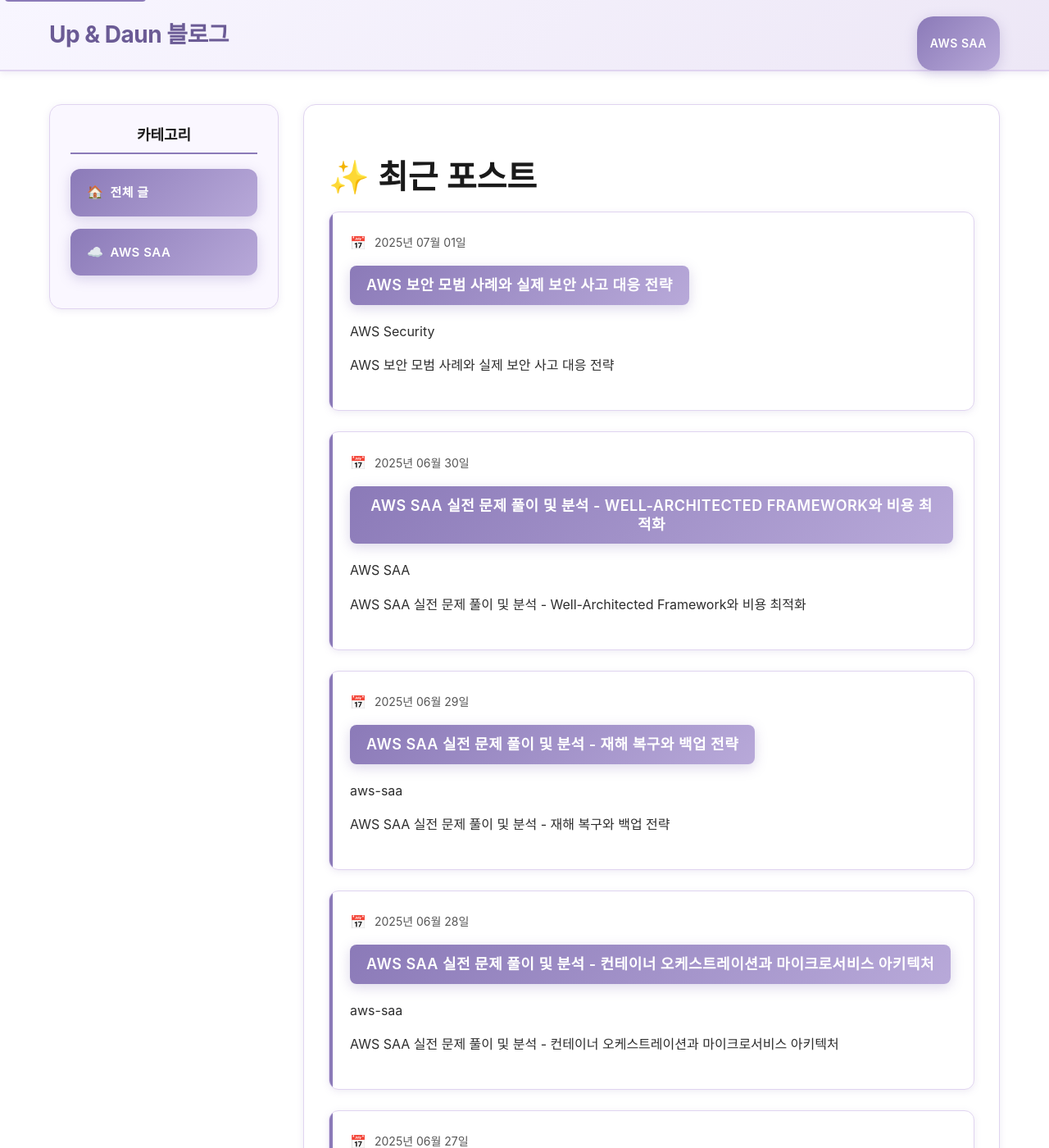
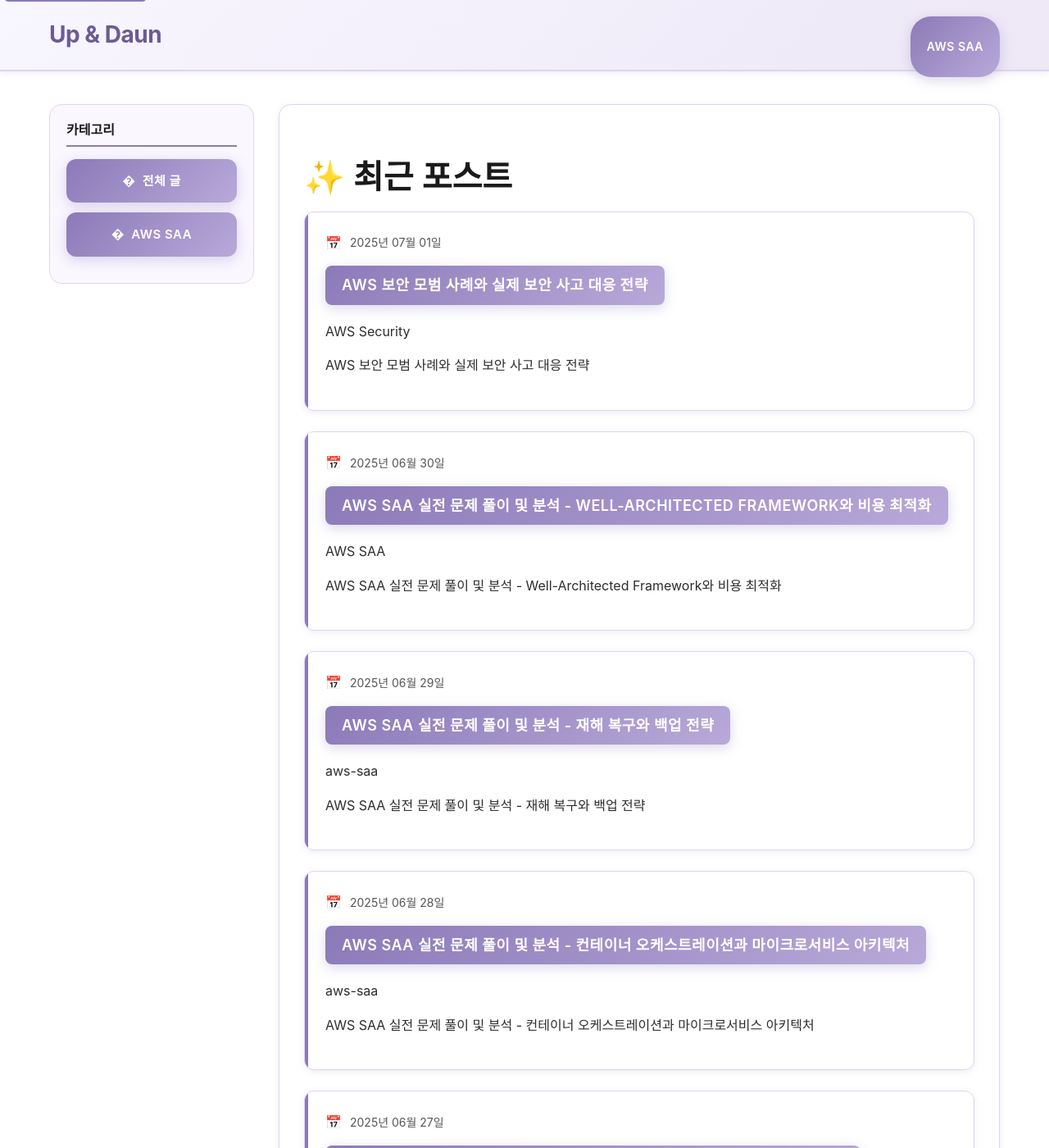
Before and after one commit to updaun/updaun.github.io, a Jekyll site: the page built from index.html, in a window 1280 px wide and 1400 px high. Shown: the whole window at 82% size. Built offline with Jekyll 4.4.1, drawn with Linux system fonts in a browser that asks for light colours; the list of posts is cut into pages by our own code.

Commit message:
feat: Update blog title and enhance styles for improved UI and responsiveness

```diff
--- a/_config.yml
+++ b/_config.yml
@@ -1,6 +1,6 @@
 theme: jekyll-theme-cayman
 show_downloads: false
-title: Up & Daun 블로그
+title: Up & Daun
 description: AWS Solution Architect Associate 자격증 공부 내용을 정리하는 블로그
 url: "https://updaun.github.io" # 실제 GitHub Pages URL로 변경하세요
 baseurl: "" # 리포지토리가 사용자 또는 조직 사이트인 경우 빈 문자열로 설정
--- a/assets/css/style.scss
+++ b/assets/css/style.scss
@@ -131,8 +131,8 @@
     margin-left: 25px;
     font-weight: 600;
     text-decoration: none;
-    padding: 8px 16px;
-    border-radius: 20px;
+    padding: 12px 20px;
+    border-radius: 25px;
     transition: all 0.3s ease;
     position: relative;
     background: linear-gradient(135deg, var(--primary-color), var(--primary-light));
@@ -157,7 +157,7 @@
 /* 메인 콘텐츠 레이아웃 */
 .content-wrapper {
     display: grid;
-    grid-template-columns: 280px 1fr;
+    grid-template-columns: 250px 1fr;
     gap: 30px;
     align-items: start;
 }
@@ -178,15 +178,14 @@
     border: 1px solid var(--border-color);
     position: sticky;
     top: 100px;
-    box-shadow: var(--card-shadow);
 }
 
 .sidebar-content {
-    padding: 25px;
+    padding: 20px;
 }
 
 .sidebar-section {
-    margin-bottom: 30px;
+    margin-bottom: 25px;
 }
 
 .sidebar-section:last-child {
@@ -194,14 +193,13 @@
 }
 
 .sidebar-section h3 {
-    font-size: 18px;
-    font-weight: 700;
+    font-size: 16px;
+    font-weight: 600;
     color: var(--heading-color);
-    margin-bottom: 18px;
+    margin-bottom: 15px;
     margin-top: 0;
-    padding-bottom: 10px;
+    padding-bottom: 8px;
     border-bottom: 2px solid var(--primary-color);
-    text-align: center;
 }
 
 .category-list, .recent-posts {
@@ -211,14 +209,12 @@
 }
 
 .category-list li {
-    margin-bottom: 15px;
+    margin-bottom: 12px;
 }
 
 .category-list a {
-    display: flex;
-    align-items: center;
-    justify-content: flex-start;
-    padding: 16px 20px;
+    display: block;
+    padding: 14px 18px;
     border-radius: 12px;
     font-size: 15px;
     font-weight: 600;
@@ -228,8 +224,7 @@
     border: none;
     text-decoration: none;
     box-shadow: 0 4px 15px rgba(139, 122, 184, 0.3);
-    text-align: left;
-    min-height: 50px;
+    text-align: center;
 }
 
 .category-list a:hover {
@@ -240,17 +235,9 @@
 }
 
 .category-list a::before {
-    content: "📁";
+    content: "�";
     margin-right: 8px;
     font-size: 16px;
-}
-
-.category-list a[href="/"]::before {
-    content: "🏠";
-}
-
-.category-list a[href*="aws-saa"]::before {
-    content: "☁️";
 }
 
 /* 포스트 리스트 스타일 */
@@ -490,22 +477,13 @@
     height: 15px;
 }
 
-/* 데스크톱에서는 trigger가 항상 표시 */
-.site-nav .trigger {
-    display: block;
-}
-
-.site-nav input {
-    display: none;
-}
-
 @media screen and (max-width: 1024px) {
     .wrapper {
         padding: 0 15px;
     }
 
     .content-wrapper {
-        grid-template-columns: 240px 1fr;
+        grid-template-columns: 200px 1fr;
         gap: 20px;
     }
 
@@ -514,26 +492,27 @@
     }
 
     .sidebar-content {
-        padding: 20px;
-    }
-
-    .sidebar-section h3 {
-        font-size: 16px;
-    }
-
-    .category-list a {
-        padding: 14px 16px;
-        font-size: 14px;
+        padding: 15px;
     }
 }
 
 @media screen and (max-width: 768px) {
     .site-header {
         padding: 15px 0;
+        position: relative;
+    }
+
+    .site-header .wrapper {
+        display: flex;
+        justify-content: space-between;
+        align-items: center;
+        flex-wrap: wrap;
     }
 
     .site-title {
         font-size: 22px;
+        flex: 1;
+        min-width: 0;
     }
 
     .content-wrapper {
@@ -545,13 +524,11 @@
         position: static;
         order: 2;
         margin-top: 20px;
-        border-radius: 12px;
     }
 
     .main-content {
         order: 1;
         padding: 20px;
-        border-radius: 12px;
     }
 
     .page-content {
@@ -563,36 +540,33 @@
     h3 { font-size: 1.25rem; }
 
     .site-nav {
-        position: absolute;
-        top: 9px;
-        left: 15px;
-        background-color: transparent;
-        border: none;
-        border-radius: 8px;
-        text-align: left;
-        box-shadow: none;
+        position: static;
+        float: none;
+        line-height: normal;
+        background-color: var(--background-color);
+        border: 1px solid var(--border-color);
+        border-radius: 5px;
+        text-align: right;
+        margin-left: 15px;
+        flex-shrink: 0;
     }
 
     .site-nav label[for="nav-trigger"] {
         display: block;
-        float: left;
+        float: right;
         width: 36px;
         height: 36px;
         z-index: 2;
         cursor: pointer;
-        background: var(--background-color);
-        border: 1px solid var(--border-color);
-        border-radius: 8px;
-        box-shadow: var(--card-shadow);
     }
 
     .site-nav .menu-icon {
         display: block;
-        float: left;
+        float: right;
         width: 36px;
         height: 26px;
         line-height: 0;
-        padding-top: 5px;
+        padding-top: 10px;
         text-align: center;
     }
 
@@ -600,53 +574,17 @@
         clear: both;
         margin-bottom: 5px;
         display: none;
-        background: white;
-        border-radius: 8px;
-        box-shadow: var(--card-shadow);
-        padding: 10px;
-        position: absolute;
-        top: 45px;
-        left: 0;
-        min-width: 200px;
-        z-index: 1000;
     }
 
-    .site-nav input:checked ~ .trigger {
+    .site-nav input ~ .trigger {
         display: block;
-    }
-
-    /* 체크박스가 체크되지 않았을 때 메뉴 숨기기 */
-    .site-nav input:not(:checked) ~ .trigger {
-        display: none !important;
+        padding-bottom: 5px;
     }
 
     .site-nav .page-link {
         display: block;
-        padding: 8px 12px;
-        margin: 5px;
-        font-size: 14px;
-        border-radius: 8px;
-    }
-
-    /* 사이드바가 모바일에서 더 컴팩트하게 */
-    .sidebar-content {
-        padding: 20px;
-    }
-
-    .category-list {
-        display: grid;
-        grid-template-columns: 1fr 1fr;
-        gap: 10px;
-    }
-
-    .category-list li {
-        margin-bottom: 0;
-    }
-
-    .category-list a {
-        padding: 12px 16px;
-        font-size: 14px;
-        text-align: center;
+        padding: 5px 10px;
+        margin-left: 20px;
     }
 }
 
@@ -670,28 +608,6 @@
 
     .site-title {
         font-size: 20px;
-    }
-
-    .category-list {
-        grid-template-columns: 1fr;
-        gap: 8px;
-    }
-
-    .category-list a {
-        padding: 14px 12px;
-        font-size: 13px;
-        min-height: 45px;
-    }
-
-    .sidebar-section h3 {
-        font-size: 16px;
-        margin-bottom: 15px;
-    }
-
-    .site-nav .page-link {
-        padding: 6px 10px;
-        margin: 3px;
-        font-size: 13px;
     }
 }
 
```
